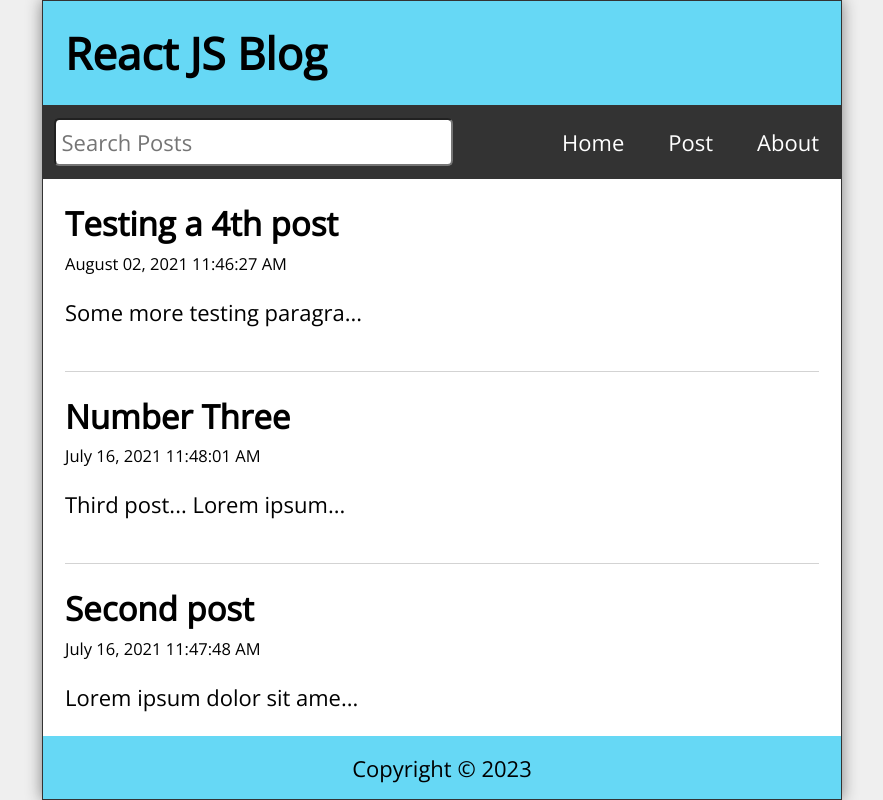
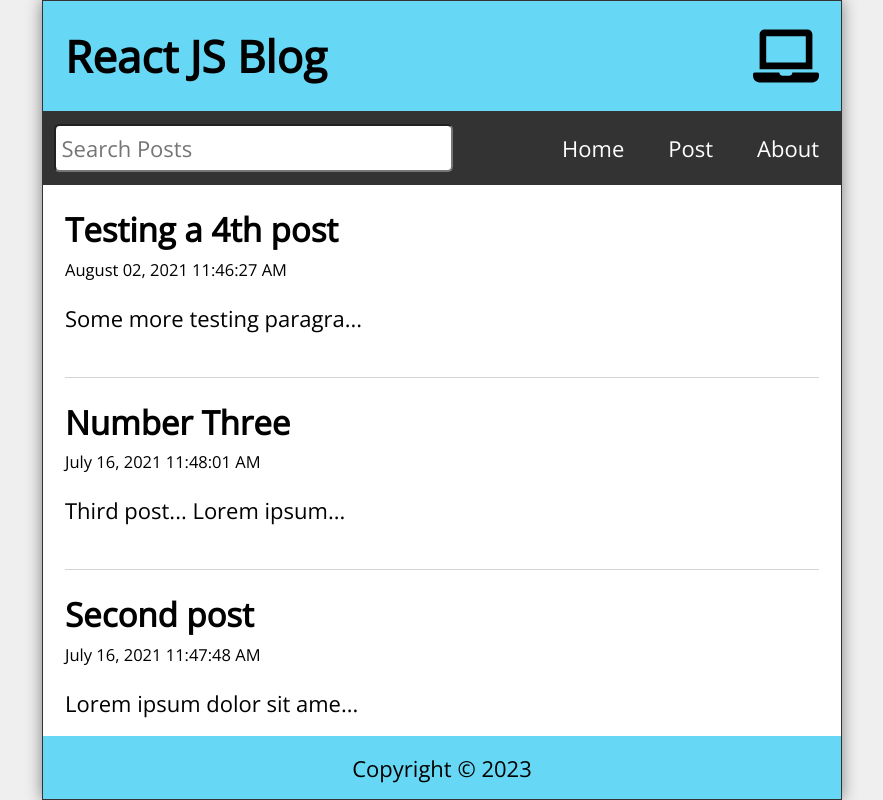
Before and after one commit to vikrant-vortz/React-Js-Blog, a React (Create React App) app: page / in a window 1280 px wide. Shown: the whole page, without its empty margins (198-1081 px from the left). Built offline with nearby package versions, Linux system fonts and the light colour scheme; data requests are answered from the project's data file.

Commit message:
All file added

```diff
--- a/package.json
+++ b/package.json
@@ -10,6 +10,7 @@
     "date-fns": "^2.22.1",
     "react": "^18.2.0",
     "react-dom": "^18.2.0",
+    "react-icons": "^4.10.1",
     "react-router-dom": "^5.2.0",
     "react-scripts": "5.0.1",
     "web-vitals": "^2.1.4"
--- a/src/App.js
+++ b/src/App.js
@@ -11,6 +11,7 @@
 import { useState, useEffect } from 'react';
 import { format } from 'date-fns';
 import api from './api/posts';
+import useWindowSize from './hooks/useWindowSize';
 
 function App() {
   const [posts, setPosts] = useState([])
@@ -21,6 +22,7 @@
   const [editTitle, setEditTitle] = useState('');
   const [editBody, setEditBody] = useState('');
   const history = useHistory();
+  const { width } = useWindowSize();
 
   useEffect(() => {
     const fetchPosts = async () => {
@@ -94,7 +96,7 @@
 
   return (
     <div className="App">
-      <Header title="React JS Blog" />
+      <Header title="React JS Blog" width={width}/>
       <Nav search={search} setSearch={setSearch} />
       <Switch>
         <Route exact path="/">
--- a/src/Header.js
+++ b/src/Header.js
@@ -1,7 +1,12 @@
-const Header = ({ title }) => {
+import {FaLaptop, FaTabletAlt, FaMobileAlt} from 'react-icons/fa';
+
+const Header = ({ title, width }) => {
     return (
         <header className="Header">
             <h1>{title}</h1>
+            {width< 768 ? <FaMobileAlt/>
+                :width< 992? <FaTabletAlt/>
+                    : <FaLaptop/>}
         </header>
     )
 }
```
Also changed, not shown: 1 other file (tests, documents, lock files or other folders).
